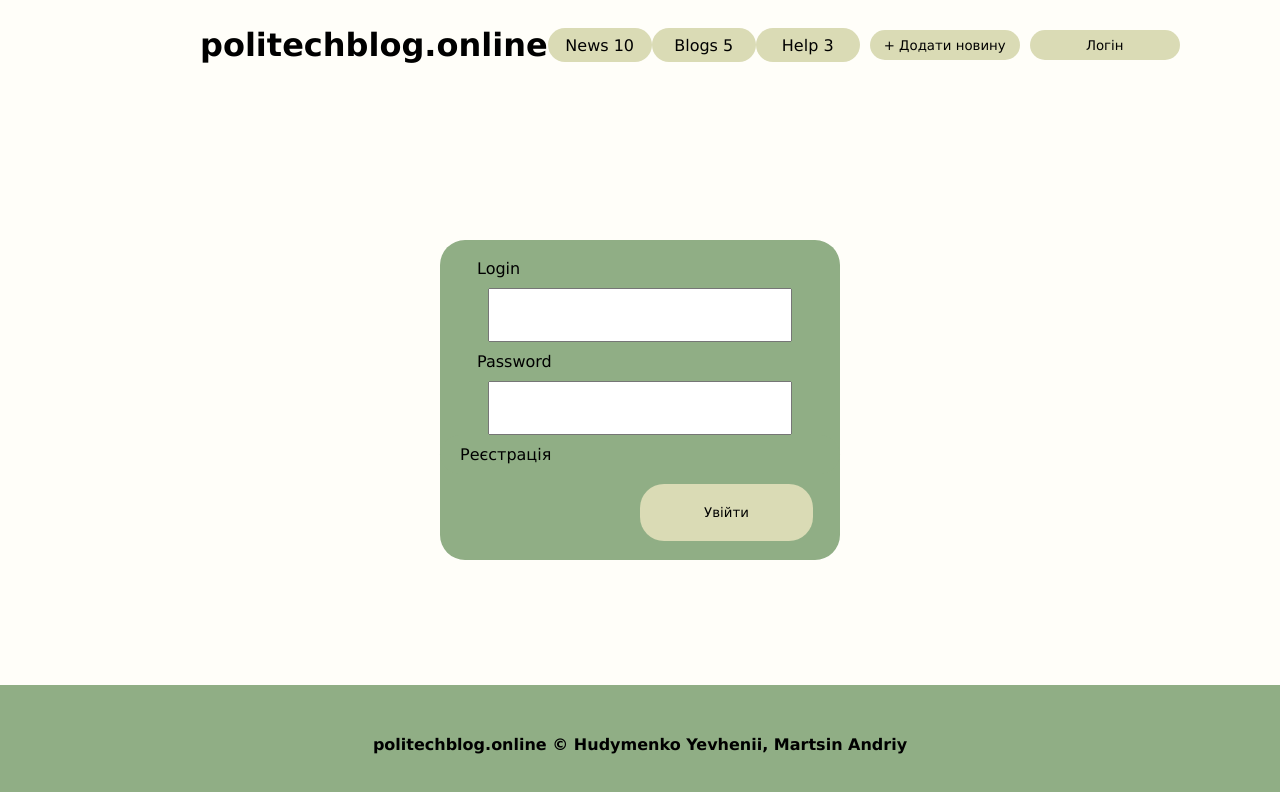
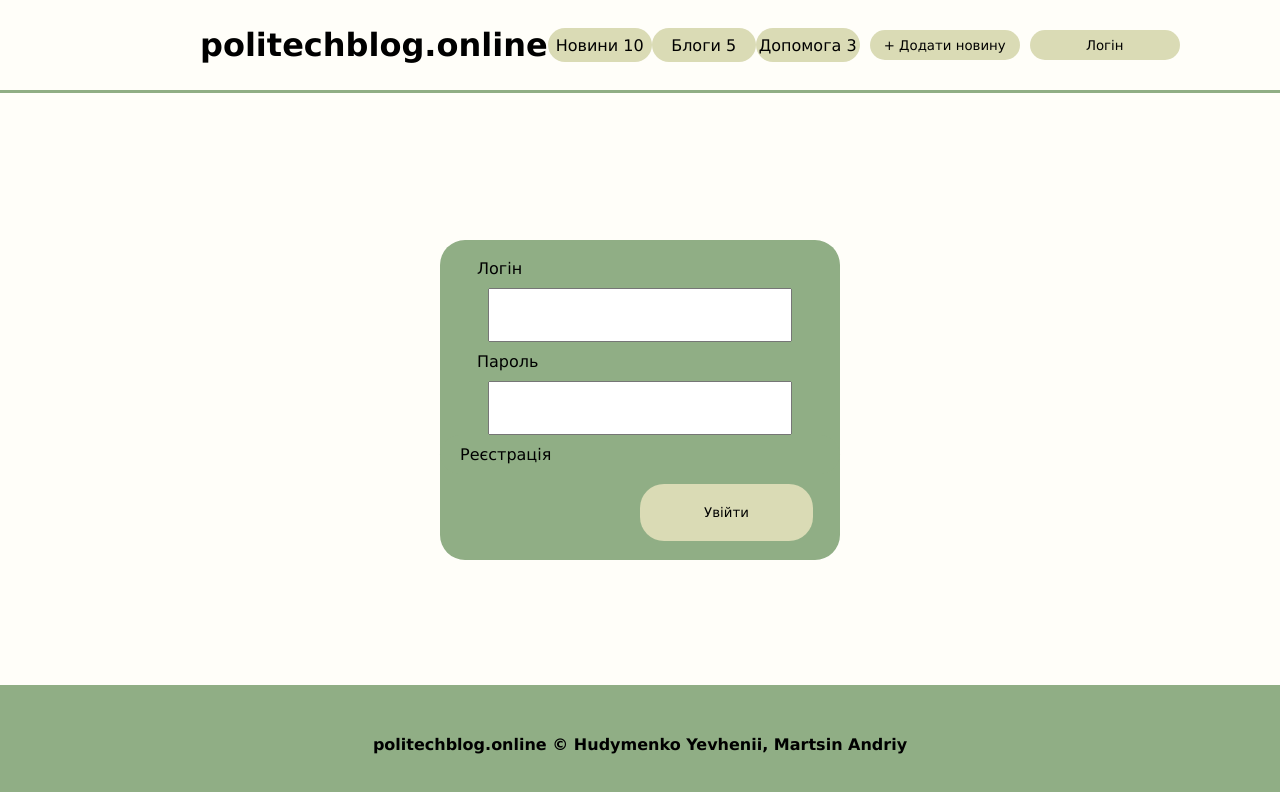
Before and after one commit to Habubinator/news_blog, a plain HTML site: page public/html/login.html in a window 1280 px wide. Drawn offline with Linux system fonts and the light colour scheme.

Commit message:
Minor changes

```diff
--- a/public/css/utils.css
+++ b/public/css/utils.css
@@ -24,6 +24,7 @@ header {
     display: flex;
     width: auto;
     padding: 0 200px 0 200px;
+    border-bottom: solid #90ae85;
 }
 
 #tags {
--- a/public/html/login.html
+++ b/public/html/login.html
@@ -3,7 +3,7 @@
     <head>
         <meta charset="UTF-8" />
         <meta name="viewport" content="width=device-width, initial-scale=1.0" />
-        <title>Document</title>
+        <title>Login</title>
         <link rel="stylesheet" href="../css/utils.css" />
         <link rel="stylesheet" href="../css/login.css" />
     </head>
@@ -12,13 +12,13 @@
             <div><h1>politechblog.online</h1></div>
             <div id="tags">
                 <div>
-                    <p>News 10</p>
+                    <p>Новини 10</p>
                 </div>
                 <div>
-                    <p>Blogs 5</p>
+                    <p>Блоги 5</p>
                 </div>
                 <div>
-                    <p>Help 3</p>
+                    <p>Допомога 3</p>
                 </div>
             </div>
             <div></div>
@@ -28,13 +28,13 @@
             </div>
         </header>
         <div id = form>
-            <label>Login</label>
+            <label>Логін</label>
             <input type="text" id="login">
 
-            <label>Password</label>
+            <label>Пароль</label>
             <input type="password" id="password">
 
-            <a href="ссылка_на_регистрацию" id="registration">Реєстрація</a>
+            <a href="./register.html" id="registration">Реєстрація</a>
             <input type="submit" value="Увійти" id="submit">
         </form>
         </div>
```
Also changed, not shown: public/html/default.html (+3 -3 lines), public/html/main_page.html (+4 -4 lines), public/html/register.html (+9 -0 lines).
